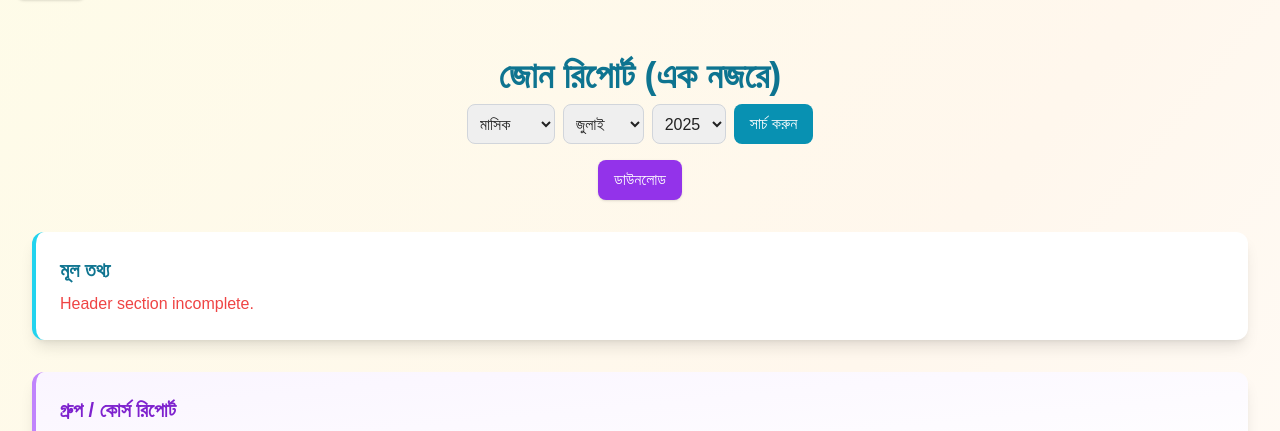
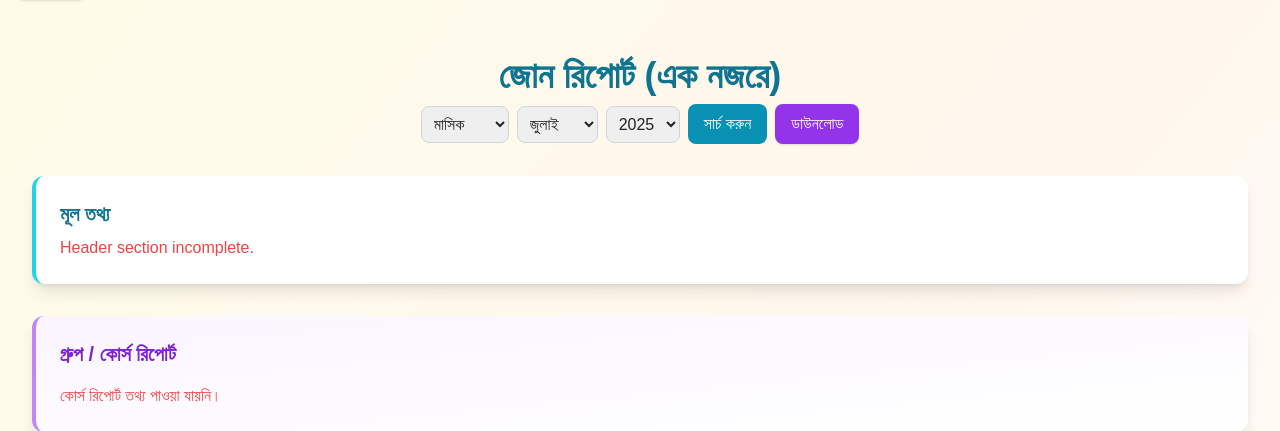
Before and after one commit to Jabir-A-H/report-submission, a Flask app: page /report in a window 1280 px wide. Shown: the part 168-599 px from the top of the page. Run offline with Flask 3, Linux system fonts and the light colour scheme; a user stored in the database is signed in; tables that the repository leaves empty hold one stand-in row (values such as "Sample post"); some libraries are stand-ins or nearby versions; some web fonts are replaced.

Commit message:
Update report.html

```diff
--- a/templates/report.html
+++ b/templates/report.html
@@ -7,7 +7,8 @@
       জোন রিপোর্ট (এক নজরে)
     </h1>
     {% if not request.args.get('report_id') or (current_user and current_user.role != 'admin') %}
-    <form method="get" class="flex flex-wrap gap-2 justify-center mb-4" id="report-filter-form">
+    <div class="flex flex-wrap gap-2 justify-center mb-4 items-center" id="report-filter-form-row">
+      <form method="get" class="flex flex-wrap gap-2 items-center" id="report-filter-form">
         <select id="report-type-select" name="report_type" class="p-2 border border-gray-300 rounded-lg">
           <option value="মাসিক" {% if report_type == 'মাসিক' %}selected{% endif %}>মাসিক</option>
           <option value="ত্রৈমাসিক" {% if report_type == 'ত্রৈমাসিক' %}selected{% endif %}>ত্রৈমাসিক</option>
@@ -27,7 +28,7 @@
         </select>
         <button type="submit" class="px-4 py-2 bg-cyan-600 text-white rounded-lg hover:bg-cyan-700 transition">সার্চ করুন</button>
       </form>
-      <div class="relative">
+      <div class="relative" id="downloadDropdownContainer">
         <button type="button" id="downloadDropdownBtn" class="px-4 py-2 bg-purple-600 text-white rounded-lg hover:bg-purple-700 transition shadow">
           ডাউনলোড
         </button>
@@ -35,6 +36,33 @@
           <a href="/download_report?report_type={{ report_type }}&month={{ month }}&year={{ year }}&format=pdf" class="block px-4 py-2 text-gray-700 hover:bg-purple-50">PDF</a>
           <a href="/download_report?report_type={{ report_type }}&month={{ month }}&year={{ year }}&format=excel" class="block px-4 py-2 text-gray-700 hover:bg-green-50">Excel</a>
         </div>
+      </div>
+<script>
+  // Download dropdown toggle logic
+  document.addEventListener('DOMContentLoaded', function() {
+    var btn = document.getElementById('downloadDropdownBtn');
+    var dropdown = document.getElementById('downloadDropdown');
+    var container = document.getElementById('downloadDropdownContainer');
+    if (btn && dropdown) {
+      btn.addEventListener('click', function(e) {
+        e.stopPropagation();
+        dropdown.classList.toggle('hidden');
+      });
+      // Hide dropdown when clicking outside
+      document.addEventListener('click', function(e) {
+        if (!container.contains(e.target)) {
+          dropdown.classList.add('hidden');
+        }
+      });
+      // Hide dropdown on link click
+      dropdown.querySelectorAll('a').forEach(function(link) {
+        link.addEventListener('click', function() {
+          dropdown.classList.add('hidden');
+        });
+      });
+    }
+  });
+</script>
     </div>
     {% endif %}
   </div>
```
Lines whose indentation alone changed are shown as unchanged.
